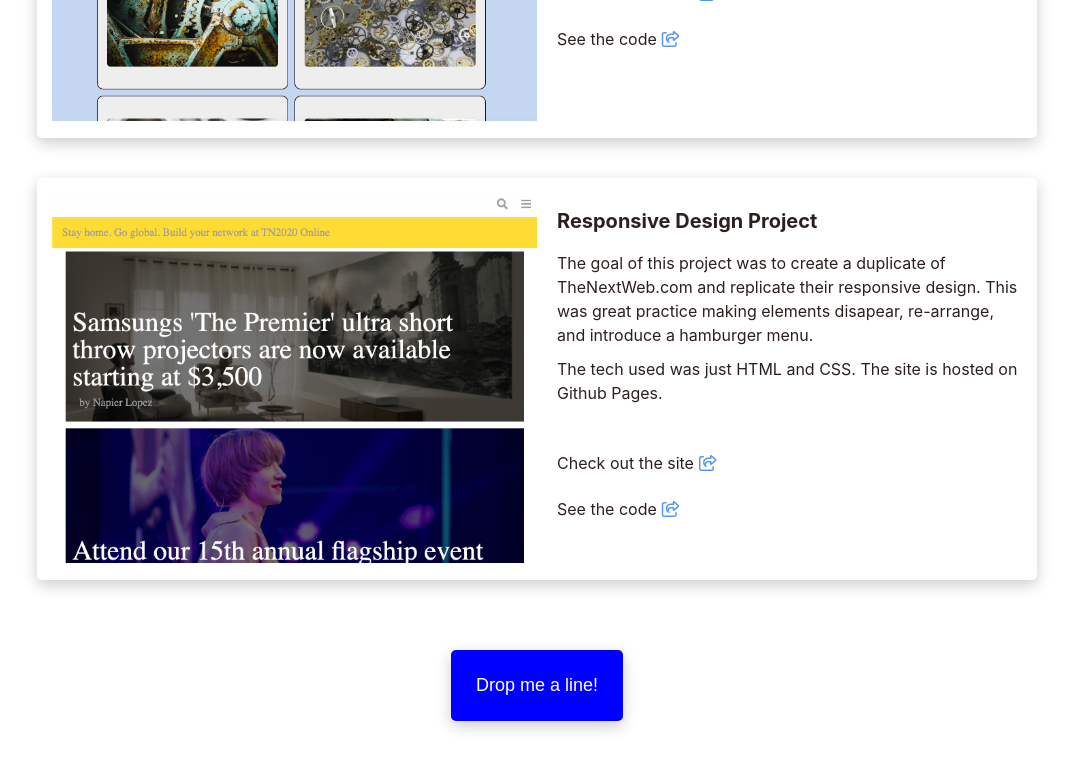
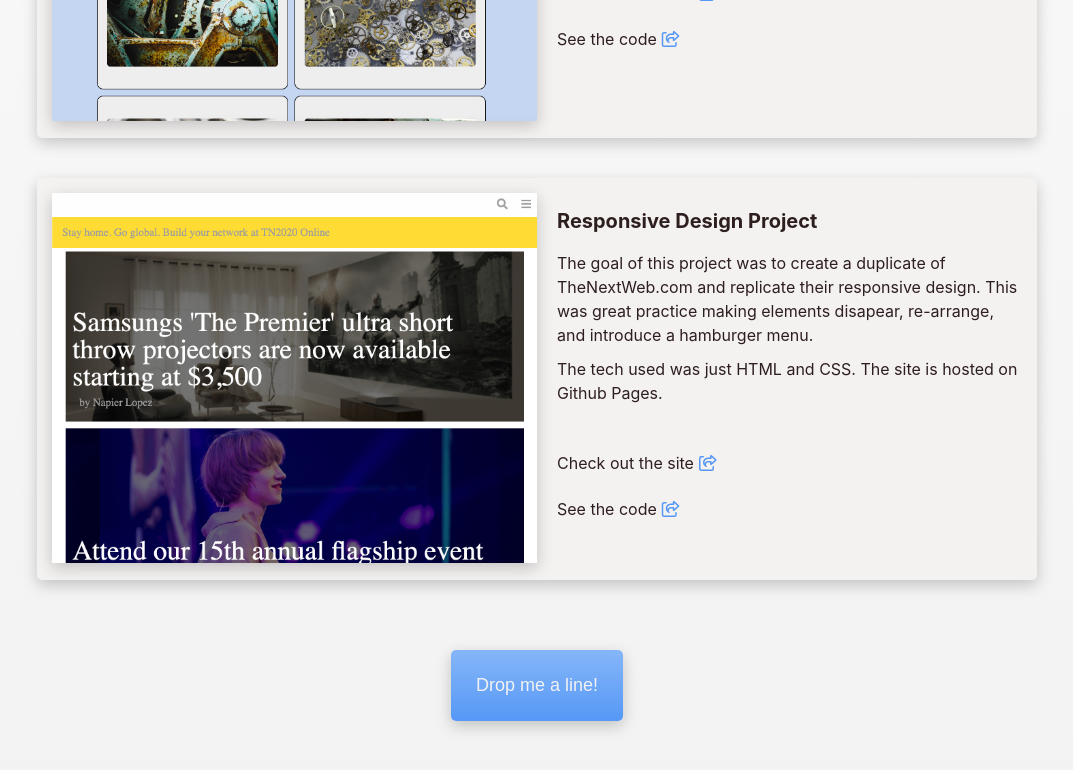
Before and after one commit to a6macleod/portfolio-page, a React (Create React App) app: page / in a window 1280 px wide. In both pictures the pointer is over the button "Drop me a line!". Shown: the part 1257-2027 px from the top of the page, without its empty margins (103-1176 px from the left). Built offline with nearby package versions, Linux system fonts and the light colour scheme.

Commit message:
Style background colors

```diff
--- a/src/App.css
+++ b/src/App.css
@@ -16,6 +16,10 @@ a:hover {
 
 h2 {
   font-size: 20px;
+}
+
+.App {
+  background: linear-gradient(hsl(0, 0%, 100%), hsl(0, 0%, 95%));
 }
 
 /* Header Component */
@@ -157,15 +161,15 @@ h2 {
   padding: 25px;
   font-size: 18px;
   border-radius: 5px;
-  background-color: #fff;
+  background-color: hsl(0, 0%, 95%);
   border: none;
   box-shadow: 0 5px 15px hsla(0, 0%, 0%, 0.2);
 }
 
 .contactButton:hover {
   cursor: pointer;
-  color: #fff;
-  background-color: blue;
+  color: hsl(0, 0%, 95%);
+  background: linear-gradient(hsl(215, 90%, 75%), hsl(215, 90%, 65%));
 }
 
 /* Projects Component */
@@ -184,6 +188,7 @@ h2 {
   max-width: 1000px;
   border-radius: 5px;
   box-shadow: 0 5px 15px hsla(0, 0%, 0%, 0.2);
+  background: hsl(0, 10%, 95%);
 }
 
 .imgContainer {
@@ -192,6 +197,7 @@ h2 {
 
 .imgContainer img {
   width: 100%;
+  box-shadow: 0 5px 15px hsla(0, 0%, 0%, 0.2);
 }
 
 .projectInfo {
@@ -243,7 +249,7 @@ h2 {
 
 .projectInfo a:hover i {
   transition: all 0.2s ease-in-out;
-  transform: scale(1.2);
+  transform: scale(1.1);
 }
 
 @media (max-width: 1050px) {
```
